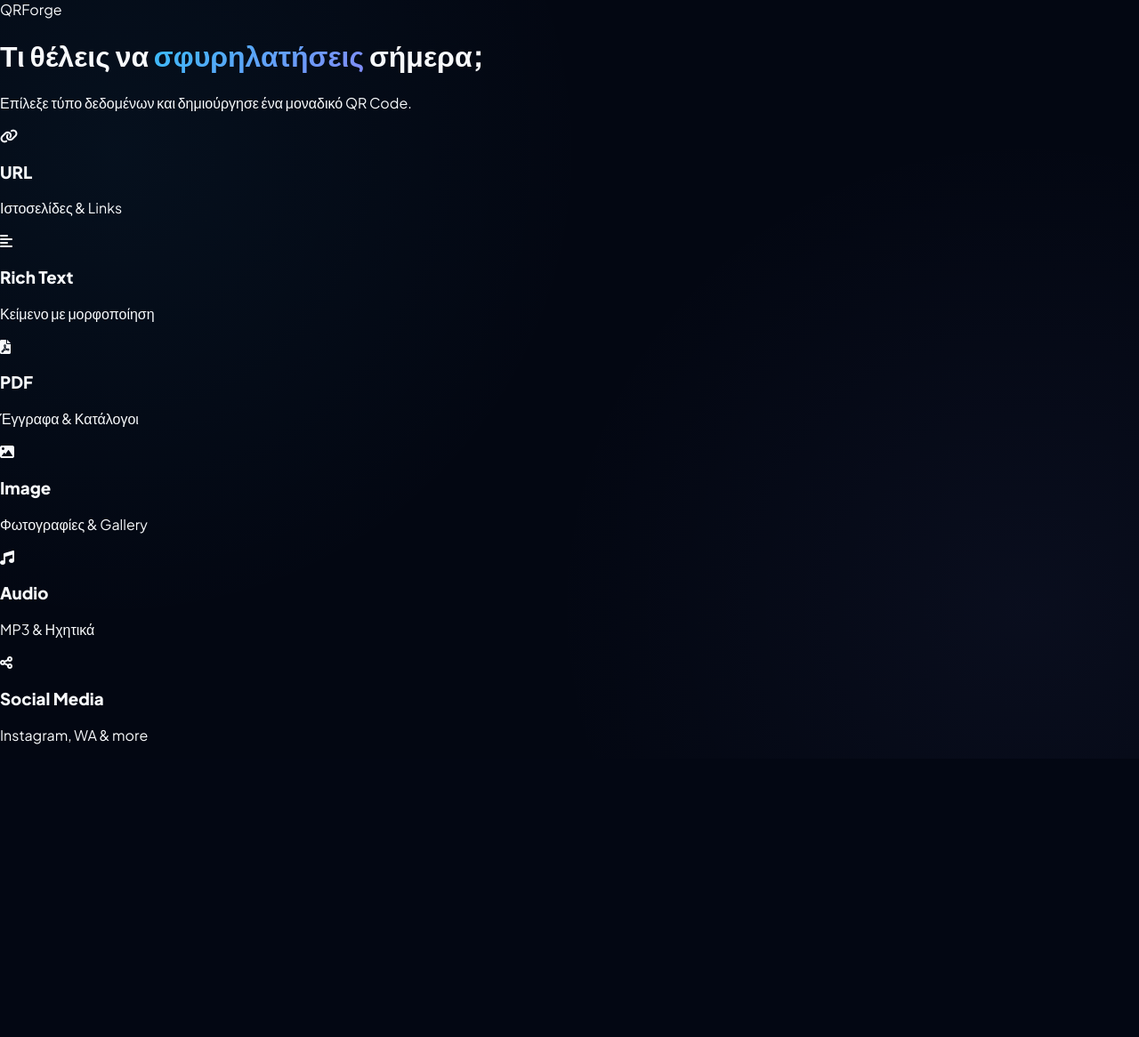
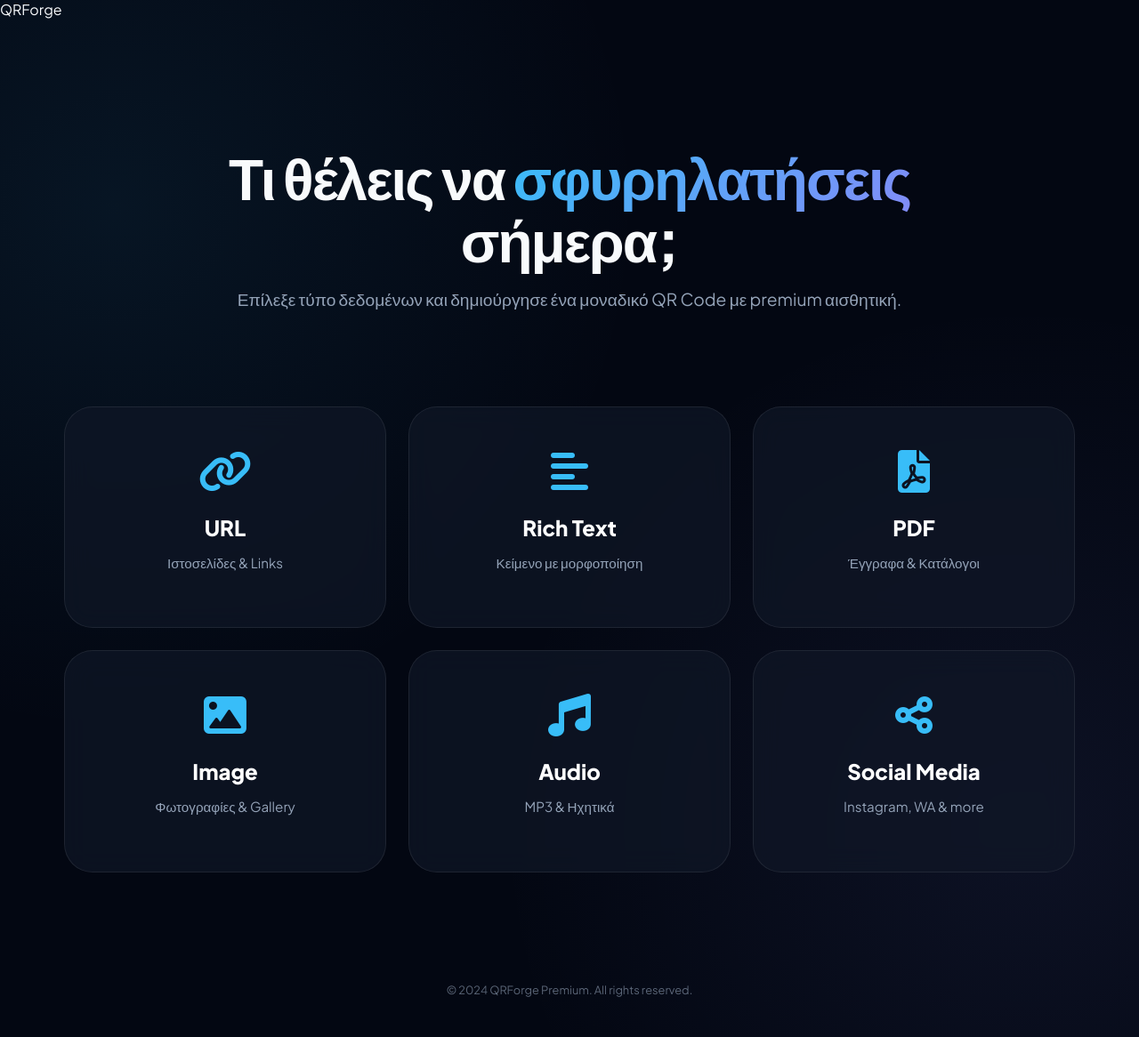
Before and after one commit to kmgeorgoudis-pixel/qrforge, a Flask app: page / in a window 1280 px wide. Shown: the whole page at 89% size. Before the commit the page ends 837 px from the top, so only its background shows below. Run offline with Flask 3, Linux system fonts and the light colour scheme.

Commit message:
Ultra premium design upgrade

```diff
--- a/static/css/style.css
+++ b/static/css/style.css
@@ -24,11 +21,83 @@ body {
     min-height: 100vh;
     overflow-x: hidden;
     background-image:
-        radial-gradient(circle at 10% 20%, rgba(56, 189, 248, 0.05) 0%, transparent 40%),
-        radial-gradient(circle at 90% 80%, rgba(129, 140, 248, 0.05) 0%, transparent 40%);
+        radial-gradient(circle at 10% 20%, rgba(56, 189, 248, 0.08) 0%, transparent 40%),
+        radial-gradient(circle at 90% 80%, rgba(129, 140, 248, 0.08) 0%, transparent 40%);
 }
 
-/* --- Layout --- */
+/* --- HOME PAGE STYLE (INDEX) --- */
+.hero {
+    text-align: center;
+    padding: 100px 20px 60px;
+    max-width: 900px;
+    margin: 0 auto;
+}
+
+.hero h1 {
+    font-size: clamp(2.5rem, 8vw, 4rem);
+    font-weight: 800;
+    letter-spacing: -2px;
+    margin-bottom: 1rem;
+    line-height: 1.1;
+}
+
+.hero p {
+    color: var(--text-dim);
+    font-size: 1.2rem;
+    margin-bottom: 3rem;
+}
+
+.grid-container {
+    display: grid;
+    grid-template-columns: repeat(auto-fit, minmax(280px, 1fr));
+    gap: 25px;
+    max-width: 1200px;
+    margin: 0 auto;
+    padding: 0 2rem 5rem;
+}
+
+.card {
+    background: var(--panel-bg);
+    backdrop-filter: blur(15px);
+    border: 1px solid var(--glass-border);
+    border-radius: 32px;
+    padding: 3rem 2rem;
+    text-align: center;
+    text-decoration: none;
+    color: white;
+    transition: all 0.4s cubic-bezier(0.23, 1, 0.32, 1);
+    position: relative;
+    overflow: hidden;
+}
+
+.card::before {
+    content: '';
+    position: absolute;
+    top: 0; left: 0; width: 100%; height: 100%;
+    background: linear-gradient(135deg, var(--accent-glow), transparent);
+    opacity: 0;
+    transition: 0.4s;
+}
+
+.card:hover {
+    transform: translateY(-12px);
+    border-color: var(--accent-color);
+    box-shadow: 0 30px 60px rgba(0,0,0,0.5), 0 0 20px var(--accent-glow);
+}
+
+.card:hover::before { opacity: 1; }
+
+.card i {
+    font-size: 3rem;
+    color: var(--accent-color);
+    margin-bottom: 1.5rem;
+    display: block;
+}
+
+.card h3 { font-size: 1.5rem; margin: 0.5rem 0; font-weight: 700; }
+.card p { color: var(--text-dim); font-size: 0.95rem; }
+
+/* --- FORGE PAGE STYLE --- */
 .forge-container {
     display: flex;
     max-width: 1300px;
--- a/templates/index.html
+++ b/templates/index.html
@@ -8,56 +8,66 @@
     <link rel="icon" type="image/png" href="{{ url_for('static', filename='img/favico.png') }}">
     <link rel="stylesheet" href="https://cdnjs.cloudflare.com/ajax/libs/font-awesome/6.0.0/css/all.min.css">
 </head>
-<body>
+<body class="home-page">
     <div class="background-blobs"></div>
 
     <nav>
         <div class="logo">QR<span>Forge</span></div>
     </nav>
 
-    <header>
+    <header class="hero">
         <h1>Τι θέλεις να <span class="gradient-text">σφυρηλατήσεις</span> σήμερα;</h1>
-        <p>Επίλεξε τύπο δεδομένων και δημιούργησε ένα μοναδικό QR Code.</p>
+        <p>Επίλεξε τύπο δεδομένων και δημιούργησε ένα μοναδικό QR Code με premium αισθητική.</p>
     </header>
 
     <main class="grid-container">
         <div class="card" onclick="selectType('url')">
+            <div class="card-glow"></div>
             <i class="fas fa-link"></i>
             <h3>URL</h3>
             <p>Ιστοσελίδες & Links</p>
         </div>
 
         <div class="card" onclick="selectType('text')">
+            <div class="card-glow"></div>
             <i class="fas fa-align-left"></i>
             <h3>Rich Text</h3>
             <p>Κείμενο με μορφοποίηση</p>
         </div>
 
         <div class="card" onclick="selectType('pdf')">
+            <div class="card-glow"></div>
             <i class="fas fa-file-pdf"></i>
             <h3>PDF</h3>
             <p>Έγγραφα & Κατάλογοι</p>
         </div>
 
         <div class="card" onclick="selectType('image')">
+            <div class="card-glow"></div>
             <i class="fas fa-image"></i>
             <h3>Image</h3>
             <p>Φωτογραφίες & Gallery</p>
         </div>
 
         <div class="card" onclick="selectType('music')">
+            <div class="card-glow"></div>
             <i class="fas fa-music"></i>
             <h3>Audio</h3>
             <p>MP3 & Ηχητικά</p>
         </div>
 
         <div class="card" onclick="selectType('social')">
+            <div class="card-glow"></div>
             <i class="fas fa-share-nodes"></i>
             <h3>Social Media</h3>
             <p>Instagram, WA & more</p>
         </div>
     </main>
 
+    <footer style="text-align: center; padding: 2rem; color: var(--text-dim); font-size: 0.8rem; opacity: 0.6;">
+        <p>&copy; 2024 QRForge Premium. All rights reserved.</p>
+    </footer>
+
     <script src="{{ url_for('static', filename='js/main.js') }}"></script>
 </body>
 </html>
```
Also changed, not shown: other parts of static/css/style.css (+20 -174 lines), static/assets/logomini.png (added).
